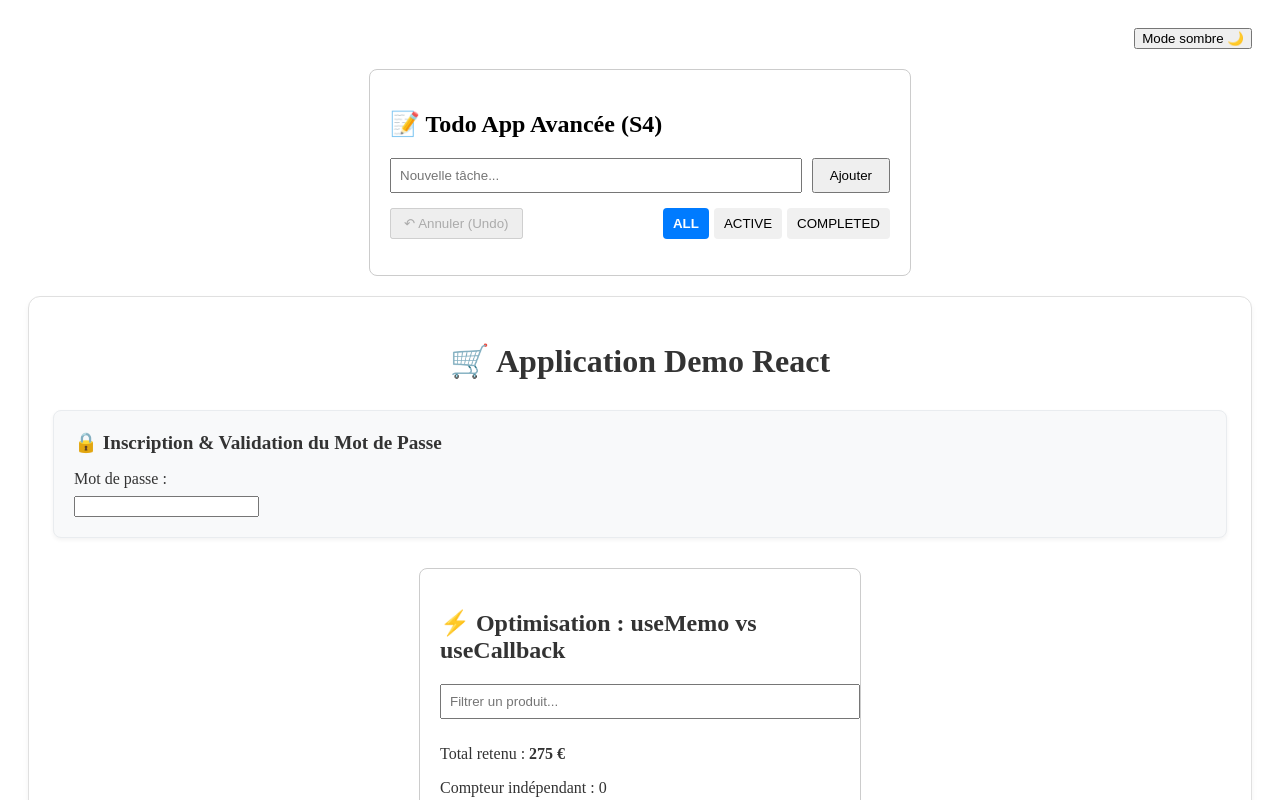
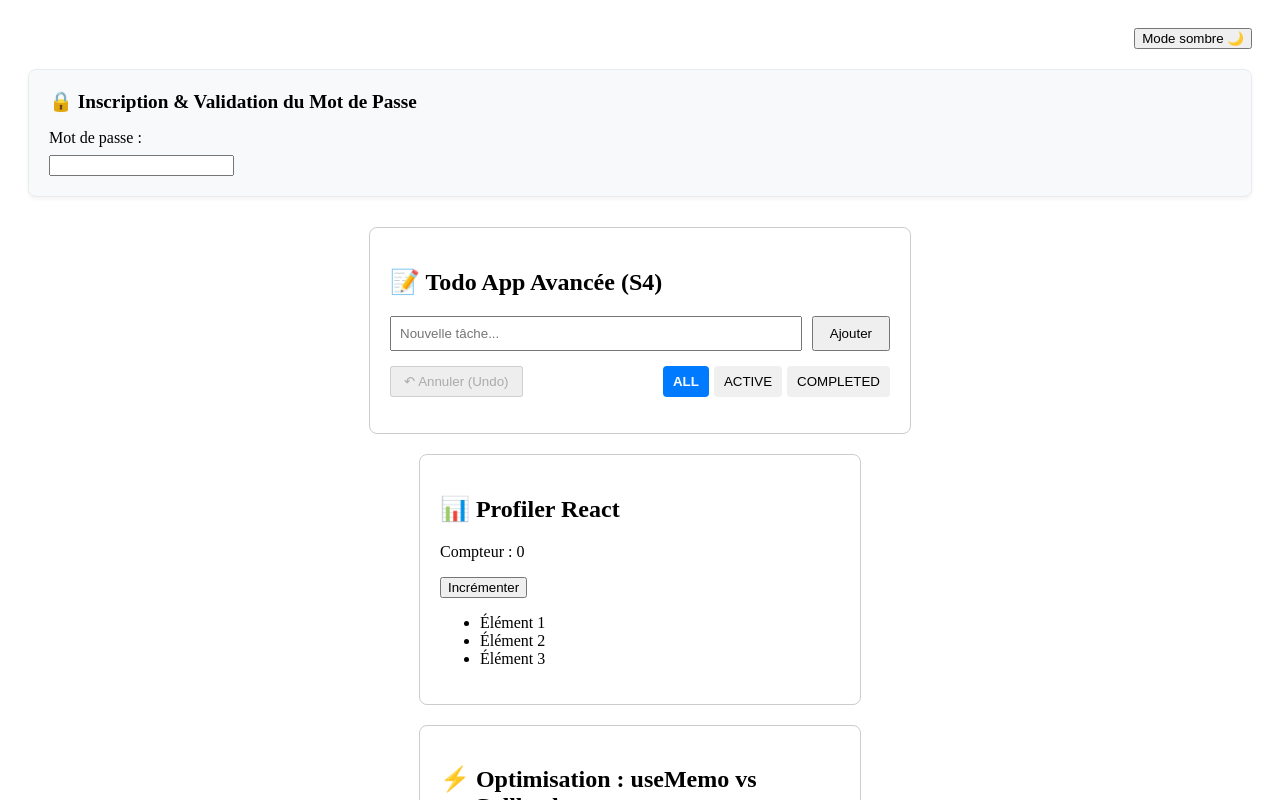
Before and after one commit to Julieinfo/learn-react, a React (Vite) app: page / in a window 1280 px wide. Shown: the top 800 px of the page. Built offline with nearby package versions, Linux system fonts and the light colour scheme.

Commit message:
feat: ajout du composant CompteurProfiler pour mesurer les re-rendus

```diff
--- a/src/App.jsx
+++ b/src/App.jsx
@@ -15,6 +15,7 @@ import { useCart } from './context/CartContext';
 import { useState } from 'react';
 import TodoApp from './components/TodoApp';
 import GestionProduits from './components/GestionProduits';
+import CompteurProfiler from './components/CompteurProfiler';
 
 const PRODUITS_INITIAUX = [
   { id: 1, nom: 'Casque Audio', description: 'Casque réducteur de bruit', prix: 150, quantite: 0 },
@@ -74,14 +75,8 @@ function App() {
       <header style={{ marginBottom: '20px', display: 'flex', justifyContent: 'flex-end' }}>
         <BoutonTheme />
       </header>
-      <TodoApp />
 
-      <Conteneur>
-        <h1 style={{ textAlign: 'center', marginBottom: '30px' }}>
-          🛒 Application Demo React
-        </h1>
-
-        {/* Section 1 : Formulaire d'inscription */}
+      {/* Section 1 : Formulaire d'inscription */}
         <div style={{
           backgroundColor: theme === 'light' ? '#f8f9fa' : '#2b2b2b',
           border: theme === 'light' ? '1px solid #e9ecef' : '1px solid #444',
@@ -96,8 +91,21 @@ function App() {
           <FormulaireInscription />
         </div>
 
-        {/* Section 2 : Boutique & Panier */}
-        <GestionProduits />
+      {/* Section 2 : TodoApp */}
+      <TodoApp />
+
+      {/* Section 3 : Compteur avec Profiler */}
+      <CompteurProfiler />
+
+      {/* Section 4 : Gestion des Produits */}
+      <GestionProduits />
+
+      {/* Section 5 : Boutique & Panier */}
+      <Conteneur>
+        <h1 style={{ textAlign: 'center', marginBottom: '30px' }}>
+          🛒 Application Demo React
+        </h1>
+
         <div style={{
           backgroundColor: theme === 'light' ? '#ffffff' : '#2b2b2b',
           border: theme === 'light' ? '1px solid #dee2e6' : '1px solid #444',
--- /dev/null
+++ b/src/components/CompteurProfiler.jsx
@@ -0,0 +1,40 @@
+import React, { useState, Profiler } from 'react';
+
+// Composant non optimisé qui subit des re-rendus inutiles
+function ListeLourde({ items }) {
+  console.log('[Rendu] ListeLourde exécuté');
+  return (
+    <ul>
+      {items.map((item, index) => (
+        <li key={index}>{item}</li>
+      ))}
+    </ul>
+  );
+}
+
+export default function CompteurProfiler() {
+  const [compteur, setCompteur] = useState(0);
+  const [items] = useState(['Élément 1', 'Élément 2', 'Élément 3']);
+
+  // Callback du Profiler pour mesurer le temps de rendu
+  const onRenderCallback = (
+    id, // l'identifiant du Profiler
+    phase, // "mount" (premier rendu) ou "update" (mise à jour)
+    actualDuration // temps passé à rendre l'arbre profilé (en ms)
+  ) => {
+    console.log(`⏱️ [Profiler - ${id}] Phase: ${phase} | Durée: ${actualDuration.toFixed(2)}ms`);
+  };
+
+  return (
+    <div style={{ maxWidth: '400px', margin: '20px auto', padding: '20px', border: '1px solid #ccc', borderRadius: '8px' }}>
+      <h2>📊 Profiler React</h2>
+      <p>Compteur : {compteur}</p>
+      <button onClick={() => setCompteur((c) => c + 1)}>Incrémenter</button>
+
+      {/* Le Profiler englobe la zone à analyser */}
+      <Profiler id="ZoneListeLourde" onRender={onRenderCallback}>
+        <ListeLourde items={items} />
+      </Profiler>
+    </div>
+  );
+}
```
